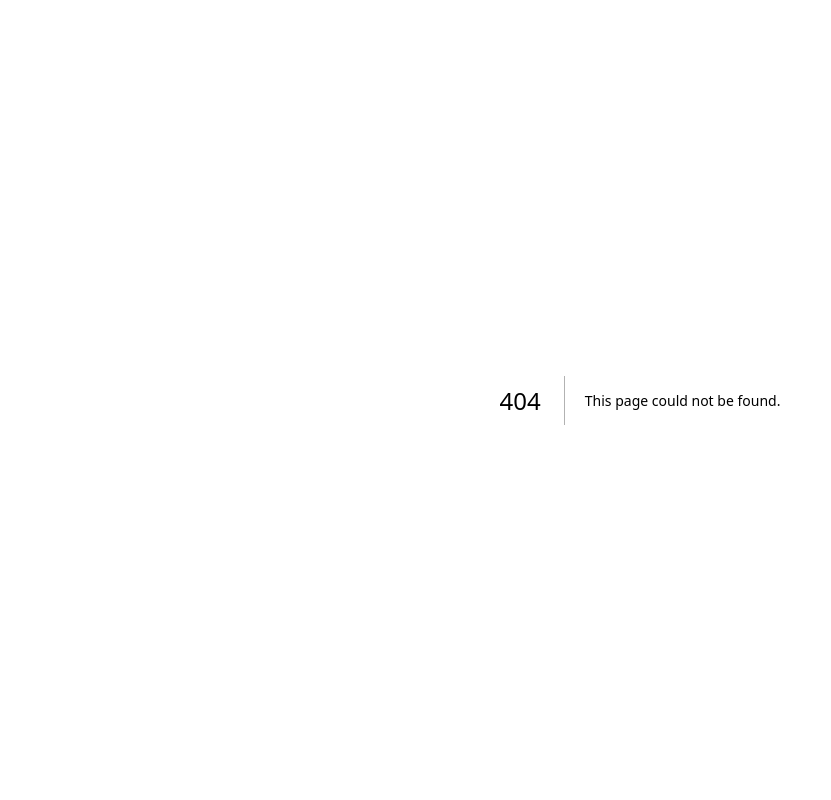
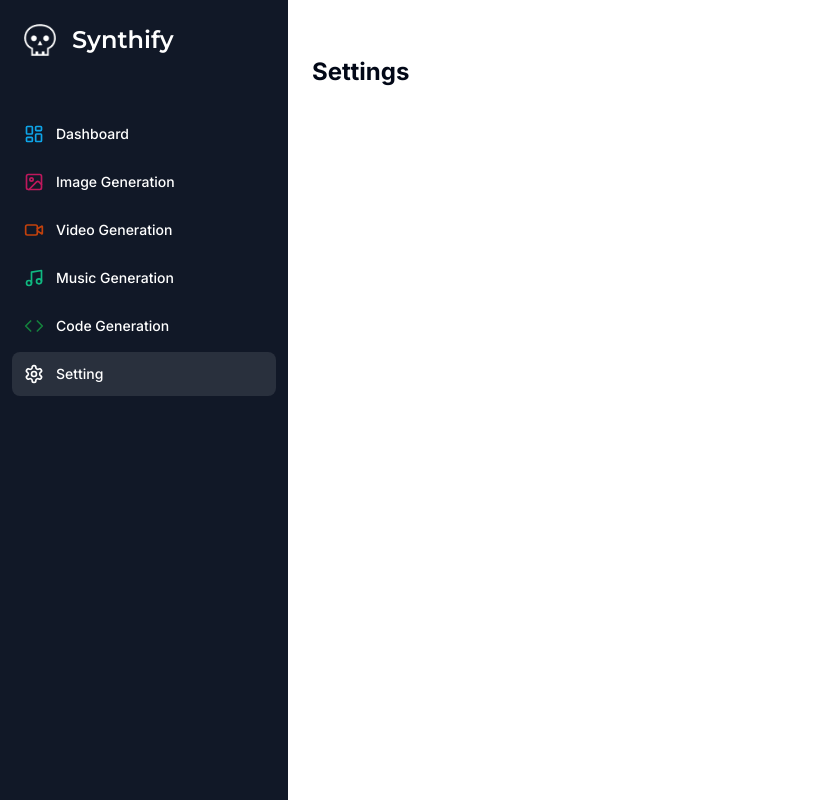
Before and after one commit to cernoalpha/Synthify, a Next.js app: page /settings in a window 1280 px wide. Before the commit this address had no page. Shown: the whole page, without its empty margins (0-831 px from the left). Built offline with nearby package versions, Linux system fonts and the light colour scheme.

Commit message:
First settings commit

```diff
--- /dev/null
+++ b/app/(dashboard)/(routes)/settings/page.tsx
@@ -0,0 +1,15 @@
+import React from 'react'
+
+const settings = () => {
+  return (
+    <>
+    <div className="container mx-auto p-6">
+      <h1 className="text-2xl font-bold mb-4">Settings</h1>
+        {/* <SettingsForm /> */}
+    </div>
+
+    </>
+  )
+}
+
+export default settings
```
